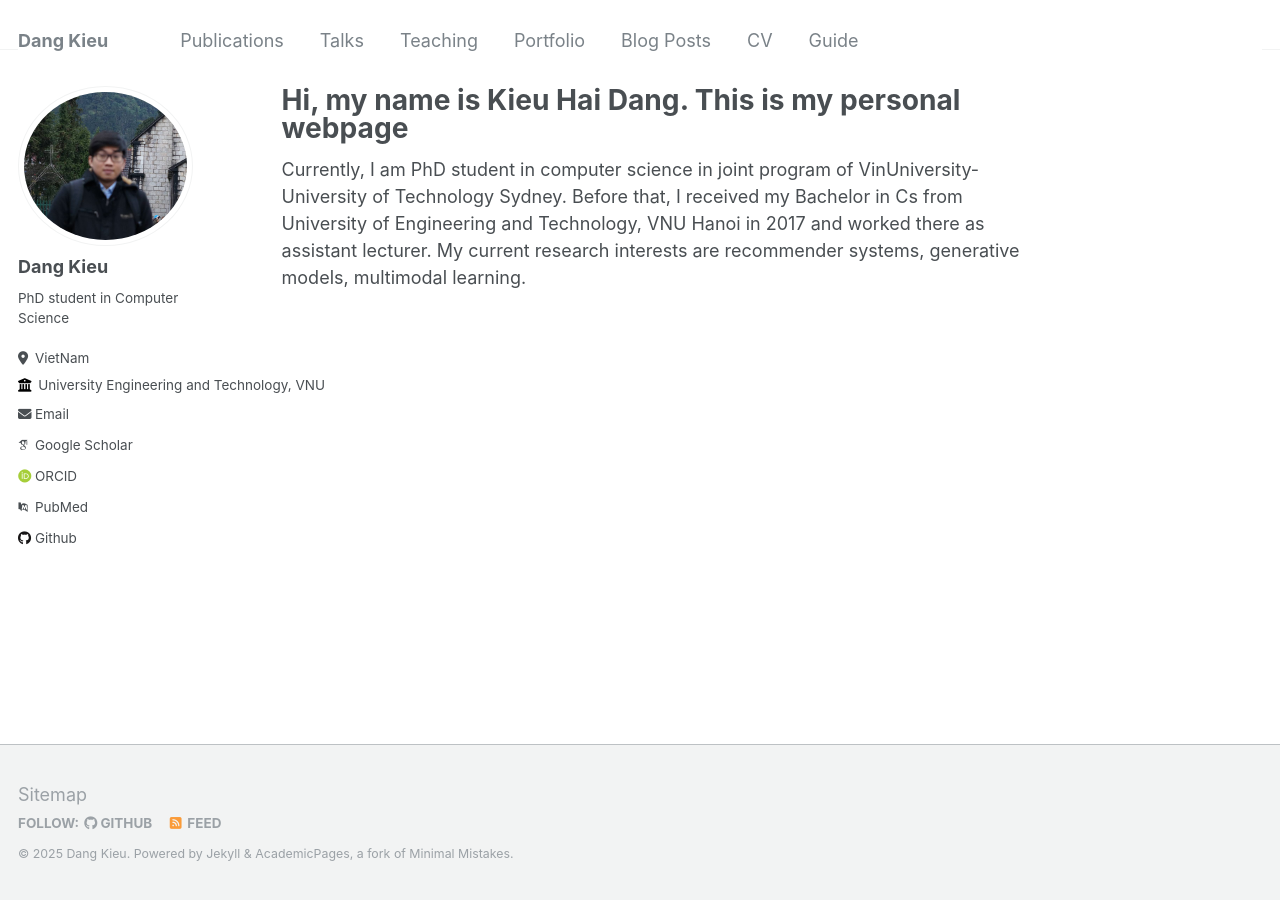
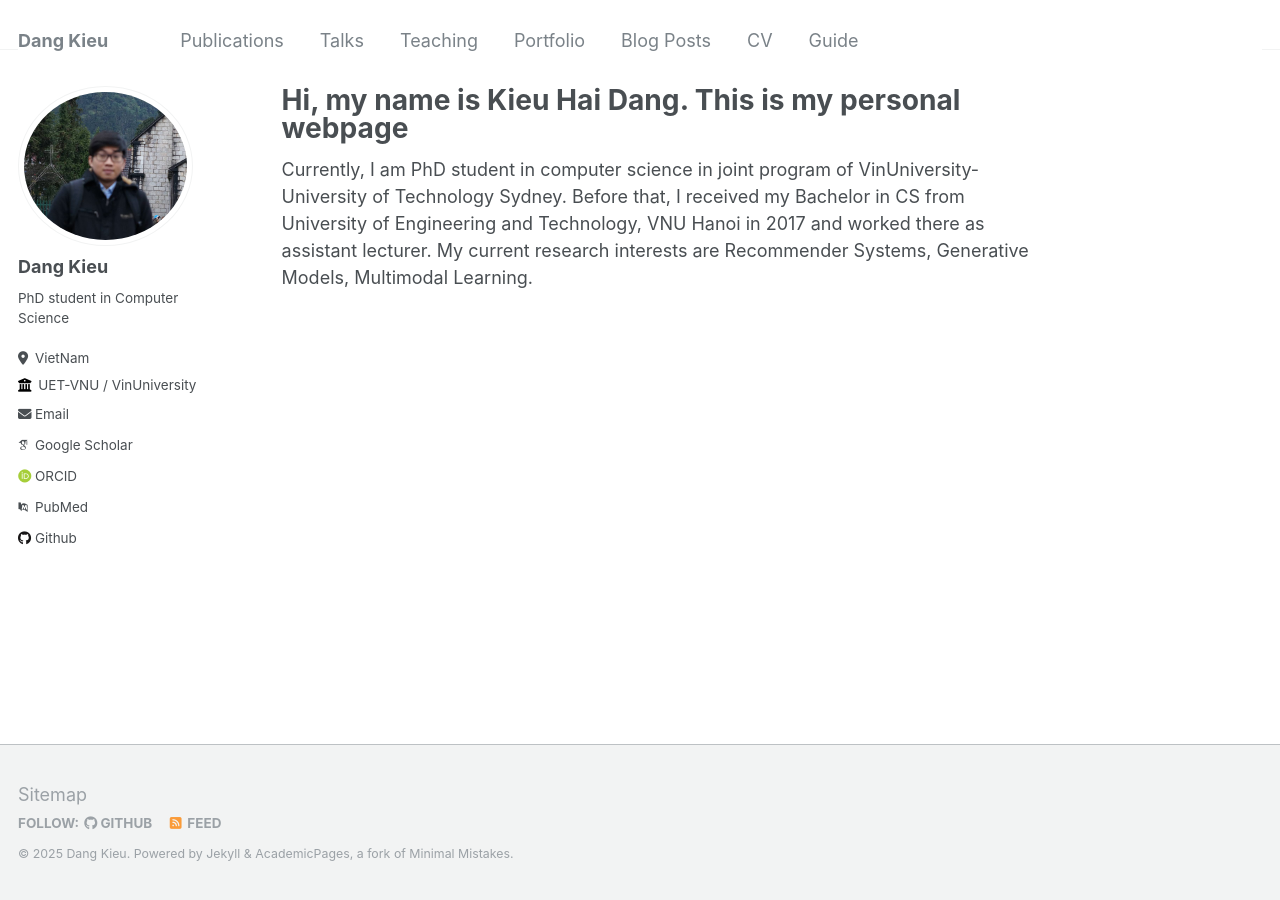
Before and after one commit to dangkh/dangkh.github.io, a Jekyll site: the page built from _pages/about.md, in a window 1280 px wide. Built offline with Jekyll 4.4.1, drawn with Linux system fonts in a browser that asks for light colours; some web fonts are replaced.

Commit message:
change config

```diff
--- a/_config.yml
+++ b/_config.yml
@@ -26,7 +26,7 @@
   pronouns         : # example: "she/her"
   bio              : "PhD student in Computer Science"
   location         : "VietNam"
-  employer         : "University Engineering and Technology, VNU"
+  employer         : "UET-VNU / VinUniversity"
   university       : "VinUniversity"
   uri              : # URL
   email            : "dang.kh@vinuni.edu.vn"
--- a/_pages/about.md
+++ b/_pages/about.md
@@ -7,5 +7,5 @@
   - /about.html
 ---
 
-Currently, I am PhD student in computer science in joint program of VinUniversity-University of Technology Sydney. Before that, I received my Bachelor in Cs from University of Engineering and Technology, VNU Hanoi in 2017 and worked there as assistant lecturer.
-My current research interests are recommender systems, generative models, multimodal learning.
+Currently, I am PhD student in computer science in joint program of VinUniversity-University of Technology Sydney. Before that, I received my Bachelor in CS from University of Engineering and Technology, VNU Hanoi in 2017 and worked there as assistant lecturer.
+My current research interests are Recommender Systems, Generative Models, Multimodal Learning.
```
Also changed, not shown: _publications/2009-10-01-paper-title-number-1.md (+1 -1 lines).
